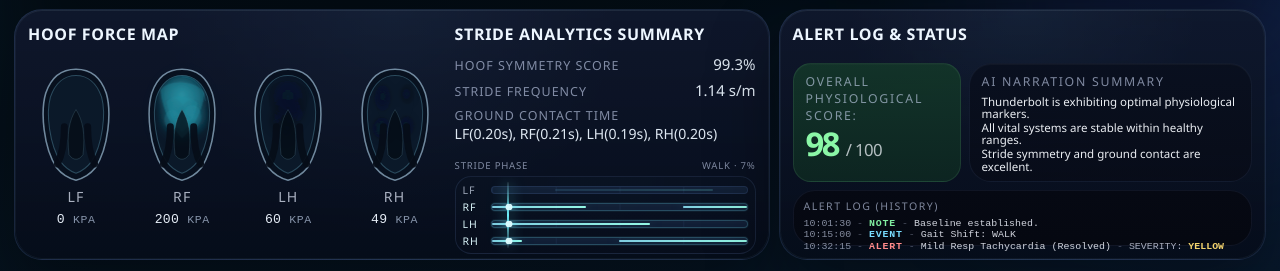
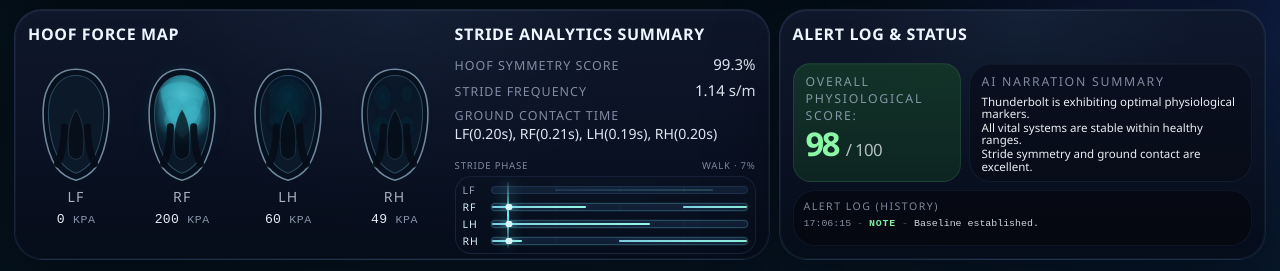
Before and after one commit to ht0324/New-Venture-Fair-Vetter, a React (Vite) app: page / in a window 1280 px wide. Shown: the part 526-797 px from the top of the page. Built offline with nearby package versions, Linux system fonts and the light colour scheme.

Commit message:
Sync alert log timestamps and brighten hoof heatmap

```diff
--- a/src/App.tsx
+++ b/src/App.tsx
@@ -601,25 +601,27 @@ function HoofGlyph({
   const accentShapes = HOOF_ACCENT_SHAPES[label];
   const idBase = `hoof-${label.toLowerCase()}`;
   const visibleIntensity = Math.max(0, Math.min(1, pressureKpa / MAX_HOOF_PRESSURE_KPA));
-  const coreColor = pressureColorScale(Math.max(0.08, visibleIntensity));
-  const midColor = pressureColorScale(Math.max(0.06, visibleIntensity * 0.78));
-  const auraColor = pressureColorScale(Math.max(0.04, visibleIntensity * 0.54));
-  const outerGlowOpacity = visibleIntensity <= 0 ? 0 : 0.02 + visibleIntensity * 0.18;
+  const glowIntensity =
+    visibleIntensity <= 0 ? 0 : Math.min(1, Math.pow(visibleIntensity, 0.82) * 1.08);
+  const coreColor = pressureColorScale(Math.max(0.12, glowIntensity));
+  const midColor = pressureColorScale(Math.max(0.09, glowIntensity * 0.84));
+  const auraColor = pressureColorScale(Math.max(0.06, glowIntensity * 0.62));
+  const outerGlowOpacity = glowIntensity <= 0 ? 0 : 0.05 + glowIntensity * 0.22;
   const blobs = blobLayouts.map((blob, index) => {
-    const blobValue = Math.min(1, visibleIntensity * blob.weight);
+    const blobValue = Math.min(1, glowIntensity * blob.weight);
     return {
       ...blob,
       id: `${idBase}-grad-${index}`,
       value: blobValue,
-      rx: blob.rx + visibleIntensity * 6,
-      ry: blob.ry + visibleIntensity * 7,
-      opacity: blobValue <= 0 ? 0 : 0.08 + blobValue * 0.92,
+      rx: blob.rx + glowIntensity * 7,
+      ry: blob.ry + glowIntensity * 8,
+      opacity: blobValue <= 0 ? 0 : 0.12 + blobValue * 0.96,
     };
   });
   const renderedAccentShapes = accentShapes.map((shape, index) => ({
     ...shape,
     id: `${idBase}-accent-${index}`,
-    opacity: visibleIntensity * shape.weight * 0.7,
+    opacity: glowIntensity * shape.weight * 0.82,
   }));
 
   return (
@@ -630,30 +632,30 @@ function HoofGlyph({
             <path d={HOOF_CLIP_PATH} />
           </clipPath>
           <filter id={`${idBase}-glow`} x="-50%" y="-50%" width="200%" height="200%">
-            <feGaussianBlur stdDeviation={4 + visibleIntensity * 6} result="blur" />
+            <feGaussianBlur stdDeviation={5 + glowIntensity * 7} result="blur" />
             <feMerge>
               <feMergeNode in="blur" />
               <feMergeNode in="SourceGraphic" />
             </feMerge>
           </filter>
           <filter id={`${idBase}-outer`} x="-60%" y="-60%" width="220%" height="220%">
-            <feGaussianBlur stdDeviation={8 + visibleIntensity * 7} />
+            <feGaussianBlur stdDeviation={10 + glowIntensity * 8} />
           </filter>
           {blobs.map((blob) => (
             <radialGradient id={blob.id} cx="50%" cy="50%" key={blob.id} r="65%">
               <stop
                 offset="0%"
-                stopColor={pressureColorScale(Math.min(1, blob.value + 0.08))}
-                stopOpacity={0.96}
+                stopColor={pressureColorScale(Math.min(1, blob.value + 0.14))}
+                stopOpacity={0.98}
               />
               <stop
                 offset="58%"
-                stopColor={pressureColorScale(Math.max(0.06, blob.value * 0.84))}
-                stopOpacity={Math.min(0.9, blob.opacity)}
+                stopColor={pressureColorScale(Math.max(0.08, blob.value * 0.9))}
+                stopOpacity={Math.min(0.96, blob.opacity)}
               />
               <stop
                 offset="100%"
-                stopColor={pressureColorScale(Math.max(0.04, blob.value * 0.42))}
+                stopColor={pressureColorScale(Math.max(0.06, blob.value * 0.5))}
                 stopOpacity="0"
               />
             </radialGradient>
@@ -665,8 +667,8 @@ function HoofGlyph({
           fill={auraColor}
           filter={`url(#${idBase}-outer)`}
           opacity={outerGlowOpacity}
-          rx={24 + visibleIntensity * 14}
-          ry={38 + visibleIntensity * 16}
+          rx={28 + glowIntensity * 16}
+          ry={42 + glowIntensity * 18}
         />
         <path
           d={HOOF_OUTLINE_PATH}
@@ -680,7 +682,7 @@ function HoofGlyph({
             cx="60"
             cy="49"
             fill={midColor}
-            opacity={visibleIntensity * 0.14}
+            opacity={glowIntensity * 0.2}
             rx="24"
             ry="34"
           />
@@ -740,7 +742,7 @@ function HoofGlyph({
         <path
           d="M60 18 C76 18 87 30 90 48"
           fill="none"
-          opacity={visibleIntensity * 0.34}
+          opacity={glowIntensity * 0.46}
           stroke={coreColor}
           strokeLinecap="round"
           strokeWidth="1.6"
--- a/src/simulation.ts
+++ b/src/simulation.ts
@@ -385,6 +385,25 @@ function formatSession(elapsedMs: number) {
   return `${minutes}:${seconds}`;
 }
 
+function createEventItem(
+  kind: EventKind,
+  label: string,
+  severityLabel?: string,
+  occurredAt: Date = new Date()
+): EventItem {
+  return {
+    id: `${kind}-${occurredAt.getTime()}-${label}`,
+    timeLabel: EVENT_TIME_FORMATTER.format(occurredAt),
+    kind,
+    label,
+    severityLabel,
+  };
+}
+
+function createInitialEvents(startedAt: Date = new Date()) {
+  return [createEventItem("note", "Baseline established.", undefined, startedAt)];
+}
+
 function addRange(base: MetricRange, adjustment?: MetricRange): MetricRange {
   if (!adjustment) {
     return base;
@@ -643,52 +662,23 @@ function metricStatus(
 }
 
 export function useDashboardSimulation(): SimulationState {
+  const bootedAtRef = useRef(new Date());
+  const startedAtRef = useRef(bootedAtRef.current.getTime());
   const [mode, setModeState] = useState<GaitMode>("walk");
   const [physiologyProfile, setPhysiologyProfileState] =
     useState<PhysiologyProfile>("healthy-walk");
   const [metrics, setMetrics] = useState<MetricState[]>(createBaselineMetrics);
-  const [events, setEvents] = useState<EventItem[]>([
-    {
-      id: "baseline",
-      timeLabel: "10:01:30",
-      kind: "note",
-      label: "Baseline established.",
-    },
-    {
-      id: "shift",
-      timeLabel: "10:15:00",
-      kind: "event",
-      label: "Gait Shift: WALK",
-    },
-    {
-      id: "resp",
-      timeLabel: "10:32:15",
-      kind: "alert",
-      label: "Mild Resp Tachycardia (Resolved)",
-      severityLabel: "YELLOW",
-    },
-  ]);
+  const [events, setEvents] = useState<EventItem[]>(() => createInitialEvents(bootedAtRef.current));
   const [elapsedMs, setElapsedMs] = useState(0);
   const [phaseClockMs, setPhaseClockMs] = useState(0);
-  const [timestampLabel, setTimestampLabel] = useState(formatTimestamp(new Date()));
+  const [timestampLabel, setTimestampLabel] = useState(() => formatTimestamp(bootedAtRef.current));
   const [muted, setMuted] = useState(true);
-
-  const startedAtRef = useRef(Date.now());
   const tickRef = useRef(0);
   const gaitBlendRef = useRef(0);
 
   const appendEvent = useCallback((kind: EventKind, label: string, severityLabel?: string) => {
     setEvents((current) =>
-      [
-        {
-          id: `${kind}-${Date.now()}-${label}`,
-          timeLabel: EVENT_TIME_FORMATTER.format(new Date()),
-          kind,
-          label,
-          severityLabel,
-        },
-        ...current,
-      ].slice(0, 6)
+      [createEventItem(kind, label, severityLabel), ...current].slice(0, 6)
     );
   }, []);
 
@@ -729,17 +719,18 @@ export function useDashboardSimulation(): SimulationState {
   );
 
   const reset = useCallback(() => {
-    startedAtRef.current = Date.now();
+    const restartedAt = new Date();
+    startedAtRef.current = restartedAt.getTime();
     tickRef.current = 0;
     gaitBlendRef.current = 0;
     setElapsedMs(0);
     setPhaseClockMs(0);
-    setTimestampLabel(formatTimestamp(new Date()));
+    setTimestampLabel(formatTimestamp(restartedAt));
     setMetrics(createBaselineMetrics());
     setPhysiologyProfileState("healthy-walk");
     setModeState("walk");
-    appendEvent("note", "Baseline re-established.");
-  }, [appendEvent]);
+    setEvents(createInitialEvents(restartedAt));
+  }, []);
 
   const toggleMute = useCallback(() => {
     setMuted((current) => !current);
```
